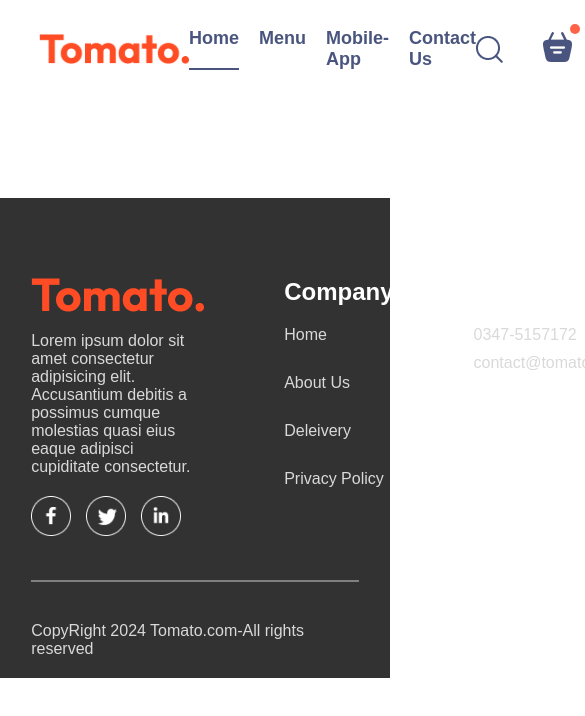
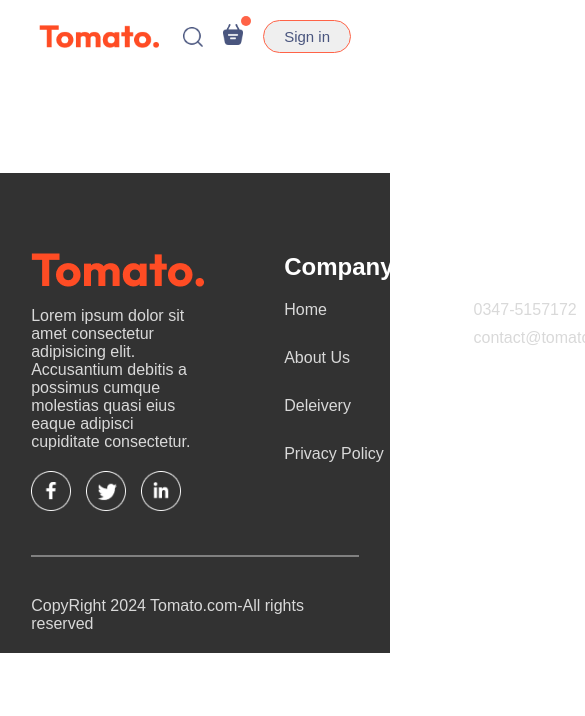
Before and after one commit to connect-aima/Food-Delivery-App, a React (Vite) app in the folder frontend/: page /order in a window 390 px wide. Shown: the top 716 px of the page, 585 px wide, since content can reach past the window. Built offline with nearby package versions, Linux system fonts and the light colour scheme.

Commit message:
made navbar responsive

```diff
--- a/frontend/src/Components/Navbar/Navbar.css
+++ b/frontend/src/Components/Navbar/Navbar.css
@@ -52,3 +52,45 @@
     top: -8px;
     right: -8px;
 }
+@media (max-width:1050px) {
+    .navbar .logo{
+        width: 140px;
+    }
+    .navbar-menu{
+        gap: 20px;
+        font-size: 17px;
+    }
+    .navbar-right{
+        gap: 30px;
+    }
+    .navbar-right img{
+        width: 22px;
+    }
+    .navbar-right button{
+        padding: 8px 25px;
+    }
+}
+@media (max-width:900px) {
+    .navbar .logo{
+        width: 120px;
+    }
+    .navbar-menu{
+        gap: 15px;
+        font-size: 16px;
+    }
+    .navbar-right{
+        gap: 20px;
+    }
+    .navbar-right img{
+        width: 20px;
+    }
+    .navbar-right button{
+        padding: 7px 20px;
+        font-size: 15px;
+    }
+}
+@media (max-width:750px) {
+    .navbar-menu{
+       display: none;
+    }
+}
```
